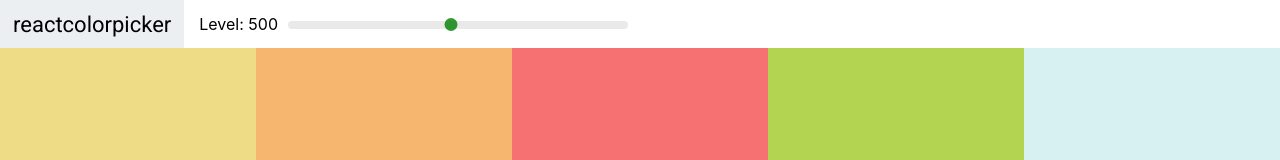
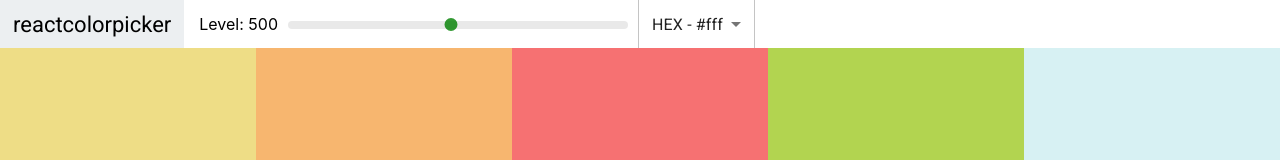
Before and after one commit to sebbains/colors-app, a React (Create React App) app: page / in a window 1280 px wide. Shown: the top 160 px of the page. Built offline with nearby package versions, Linux system fonts and the light colour scheme.

Commit message:
added material ui & select format

```diff
--- a/package.json
+++ b/package.json
@@ -3,6 +3,9 @@
   "version": "0.1.0",
   "private": true,
   "dependencies": {
+    "@emotion/react": "^11.11.1",
+    "@emotion/styled": "^11.11.0",
+    "@mui/material": "^5.14.17",
     "@testing-library/jest-dom": "^5.17.0",
     "@testing-library/react": "^13.4.0",
     "@testing-library/user-event": "^13.5.0",
--- a/src/Navbar.js
+++ b/src/Navbar.js
@@ -1,11 +1,23 @@
 import React, { Component } from 'react';
+import Select from '@mui/material/Select';
+import MenuItem from '@mui/material/MenuItem';
 import Slider from 'rc-slider';
 import 'rc-slider/assets/index.css';
 import './Navbar.css';
 
 class Navbar extends Component {
+  constructor(props){
+    super(props);
+    this.state = {format: "hex"}
+    this.handleChange = this.handleChange.bind(this);
+  }
+  handleChange(e){
+    this.setState({format: e.target.value });
+    this.props.handleChange(e.target.value);
+  }
   render() {
     const {level, changeLevel} = this.props;
+    const {format} = this.state;
     return (
       <header className="Navbar">
         <div className="logo">
@@ -17,6 +29,13 @@
             <Slider defaultValue={level} min={100} max={900} step={100} onChange={changeLevel}/>
             </div>
         </div>
+        <div className="select-container">
+          <Select value={format} onChange={this.handleChange}>
+            <MenuItem value="hex">HEX - #fff</MenuItem>
+            <MenuItem value="rgb">RGB - rgb(255, 255, 255)</MenuItem>
+            <MenuItem value="rgba">RGBA - rgba(255, 255, 255, 1)</MenuItem>
+          </Select>
+        </div>
       </header>
     )
   }
--- a/src/Palette.js
+++ b/src/Palette.js
@@ -6,21 +6,25 @@
 class Palette extends Component {
   constructor(props){
     super(props);
-    this.state = {level: 500};
+    this.state = {level: 500, format: "hex"};
     this.changeLevel = this.changeLevel.bind(this);
+    this.changeFormat = this.changeFormat.bind(this);
   }
   changeLevel(level){
     this.setState({level});
   }
+  changeFormat(val){
+    this.setState({ format: val});
+  }
   render() {
     const {colors} = this.props.palette;
-    const {level} = this.state;
+    const {level, format} = this.state;
     const ColorBoxes = colors[level].map(color => (
-       <ColorBox background={color.hex} name={color.name}/>
+       <ColorBox background={color[format]} name={color.name}/>
     ));
     return (
       <div className="Palette">
-        <Navbar level={level} changeLevel={this.changeLevel}/>
+        <Navbar level={level} changeLevel={this.changeLevel} handleChange={this.changeFormat}/>
         {/* Navbar goes here */}
             <div className="Palette-colors">
               {ColorBoxes}
```
Also changed, not shown: 1 other file (tests, documents, lock files or other folders).
